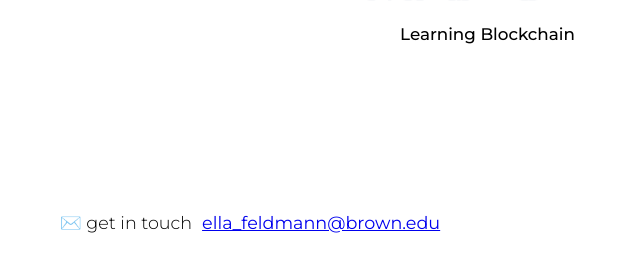
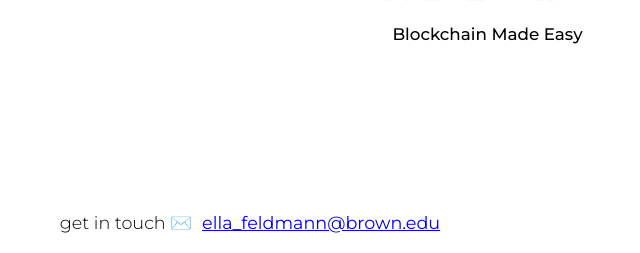
Before and after one commit to ellafeldmann/personal-portfolio, a PHP site: page /index.html in a window 1280 px wide. Shown: the part 1625-1878 px from the top of the page, without its empty margins (405-1045 px from the left). Run offline with PHP 8.4, Linux system fonts and the light colour scheme.

Commit message:
added photography and updated blockchain cover image

```diff
--- a/about.html
+++ b/about.html
@@ -56,7 +56,7 @@
     </div>
 
     <div class="footer">
-            <p>✉️ get in touch </p>
+            <p>get in touch ✉️</p>
             <a href="mailto:ella_feldmann@brown.edu" target="_blank">ella_feldmann@brown.edu</a>
         </div>
 
--- a/index.html
+++ b/index.html
@@ -48,7 +48,7 @@ rel='stylesheet' type='text/css'>
             <div class="social">
               <a href="mailto:ella_feldmann@brown.edu" >email</a>
               <a href="https://www.linkedin.com/in/ellafeldmann/">linkedin</a>
-              <a href="img/ella-resume.pdf">resume</a>
+              <a href="https://github.com/ellafeldmann">github</a>
               </div>
             </div>
           </div>
@@ -83,15 +83,15 @@ rel='stylesheet' type='text/css'>
                 </div>
                 <div class="proj-4">
                     <a href="blockchain.html">
-                        <img src="/img/blockchain-cover.jpg" alt="" />
+                        <img src="/img/blockchain-cover.png" alt="" />
                     </a>
-                    <p>Learning Blockchain</p>
+                    <p>Blockchain Made Easy</p>
                 </div>
               </div>
             </div>
 
         <div class="footer">
-          <p>✉️ get in touch </p>
+          <p>get in touch ✉️</p>
           <a href="mailto:ella_feldmann@brown.edu" target="_blank">ella_feldmann@brown.edu</a>
         </div>
 
--- a/photography.html
+++ b/photography.html
@@ -69,7 +69,7 @@
     </div>
 
     <div class="footer">
-            <p>✉️ get in touch </p>
+            <p>get in touch ✉️</p>
             <a href="mailto:ella_feldmann@brown.edu" target="_blank">ella_feldmann@brown.edu</a>
         </div>
 
--- a/style.css
+++ b/style.css
@@ -393,7 +393,6 @@ p,
   }
 
   .project-grid div {
-    /* background: purple; */
     display: flex;
     flex-direction: column;
     align-content: center;
```
Also changed, not shown: img/blockchain-cover.jpg (deleted), img/blockchain-cover.png (added), img/gallery-3.jpg (added), img/gallery-4.jpg (added), img/gallery-5.jpg (added), img/gallery-6.jpg (added).
